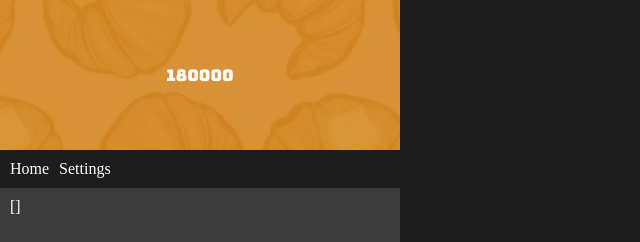
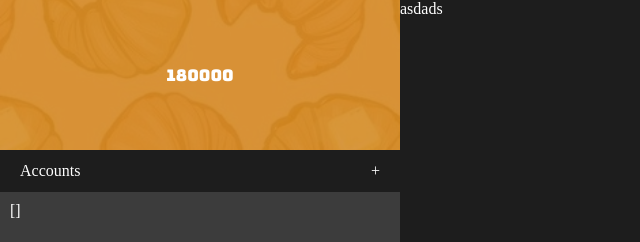
Before and after one commit to Croissant-discord/datamine-app, a Vue app: page /#/ in a window 1280 px wide. Shown: the top 242 px of the page, without its empty margins (0-640 px from the left). Built offline with nearby package versions, Linux system fonts and the light colour scheme.

Commit message:
Add files via upload

```diff
--- a/src/App.vue
+++ b/src/App.vue
@@ -1,18 +1,25 @@
+<script setup>
+
+</script>
+
 <template>
   <div class="page-wrapper">
     <div class="main-container">
       <div class="Hero">
         180000
       </div>
-      <nav style="background-color: #1d1d1d;">
-        <router-link to="/">Home</router-link>
-        <router-link to="/settings">Settings</router-link>
-      </nav>
+      <div style="background-color: #1d1d1d; color: #fff; display: flex; align-items: center; justify-content: space-between; padding: 12px 20px;">
+        <span>Accounts</span>
+        <span>+</span>
+      </div>
       <router-view />
     </div>
-    <div class="side-box"></div>
+    <div class="side-box">
+      <router-view name="profile"/>
+    </div>
   </div>
 </template>
+
 <style>
   html, body {
     margin: 0;
@@ -20,6 +27,7 @@
     background-color: #3c3c3c;
   }
 </style>
+
 <style scoped>
   .page-wrapper {
     display: flex;
@@ -28,11 +36,10 @@
   }
   .main-container {
     width: 100%;
-    max-width: 700px;
+    max-width: 800px;
   }
   .Hero {
     width: 100%;
-    max-width: 700px;
     height: 150px;
     font-family: 'Bungee', sans-serif;
     color: #fff;
@@ -49,7 +56,7 @@
     gap: 10px;
     display: flex;
   }
-  nav :deep(a) {
+  a {
     color: #fff;
     text-decoration: none;
   }
@@ -57,7 +64,7 @@
     display: none;
     background-color: #1d1d1d;
   }
-  @media (min-width: 700px) {
+  @media (min-width: 800px) {
     .main-container {
       flex-shrink: 0;
       max-width: 400px;
--- a/src/router/index.js
+++ b/src/router/index.js
@@ -1,10 +1,15 @@
 import { createRouter, createWebHashHistory } from 'vue-router'
-import Home from '../views/Home.vue'
-import Settings from '../views/Settings.vue'
+import HomeView from '../views/Home.vue'
+import ProfileView from '../views/Profile.vue'
 
 const routes = [
-  { path: '/', name: 'home', component: Home },
-  { path: '/settings', name: 'settings', component: Settings },
+  {
+    path: '/',
+    components: {
+      default: HomeView,
+      profile: ProfileView ,
+    },
+  }
 ]
 
 const router = createRouter({
--- a/src/views/Home.vue
+++ b/src/views/Home.vue
@@ -29,7 +29,7 @@ onMounted(() => {
 <style scoped>
 	.main-container {
 		width: 100%;
-		height: 290px;
+		height: 280px;
 		color: #fff;
 		overflow-y: scroll;
 		padding: 10px;
--- /dev/null
+++ b/src/views/Profile.vue
@@ -0,0 +1,6 @@
+<template>
+	<span style="color: #fff">asdads</span>
+</template>
+
+<style>
+</style>
```
